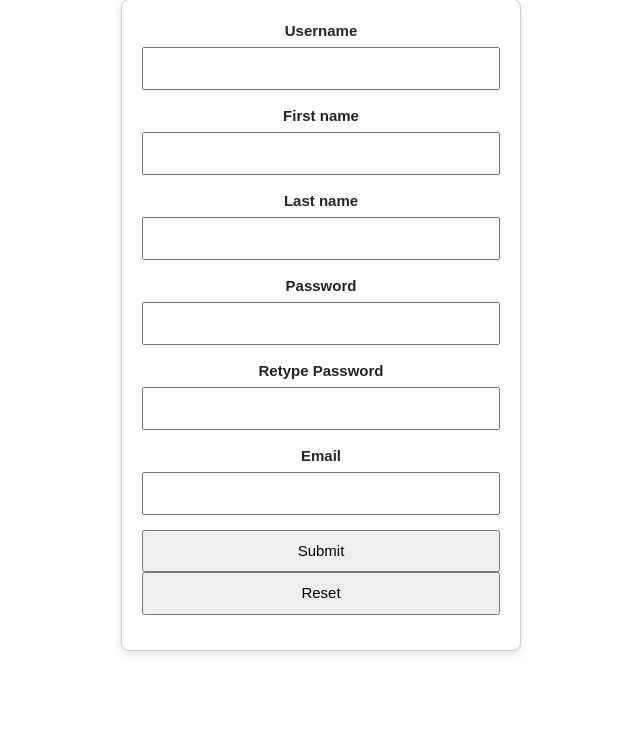
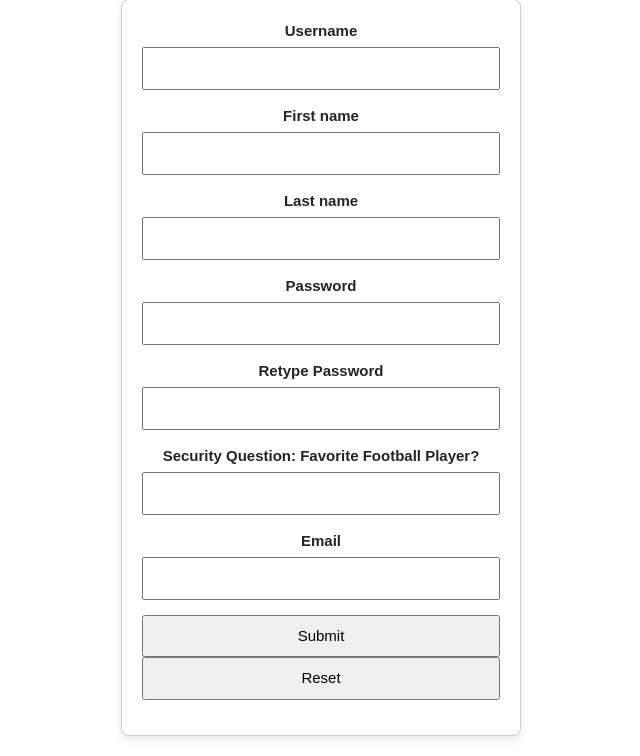
Before and after one commit to kcampb34/fancyfootball, a PHP site: page /signup.php in a window 1280 px wide. Shown: the part 339-1095 px from the top of the page, without its empty margins (319-959 px from the left). Before the commit the page ends 994 px from the top, so only its background shows below. Run offline with PHP 8.4, Linux system fonts and the light colour scheme.

Commit message:
Update signup.php

```diff
--- a/signup.php
+++ b/signup.php
@@ -87,6 +87,11 @@
             <div class="item">
                 <label for="pswd">Retype Password</label>
                 <input type="password" name="pswd2" required />
+             </div>
+            <div class="item">
+                <label for="secq">Security Question: Favorite Football Player?</label>
+                <?php if (isset($_GET['error_securityQ'])) echo "<p class='error'>" . htmlspecialchars($_GET['error_securityQ']) . "</p>"; ?>
+                <input type="text" name="secq" required />
             </div>
             <div class="item">
                 <label for="email">Email</label>
```
